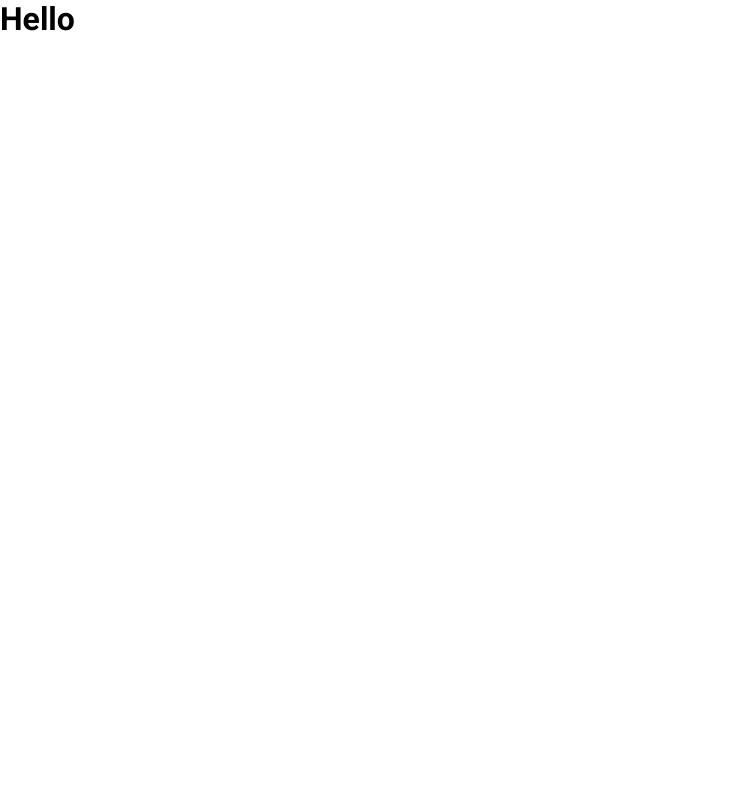
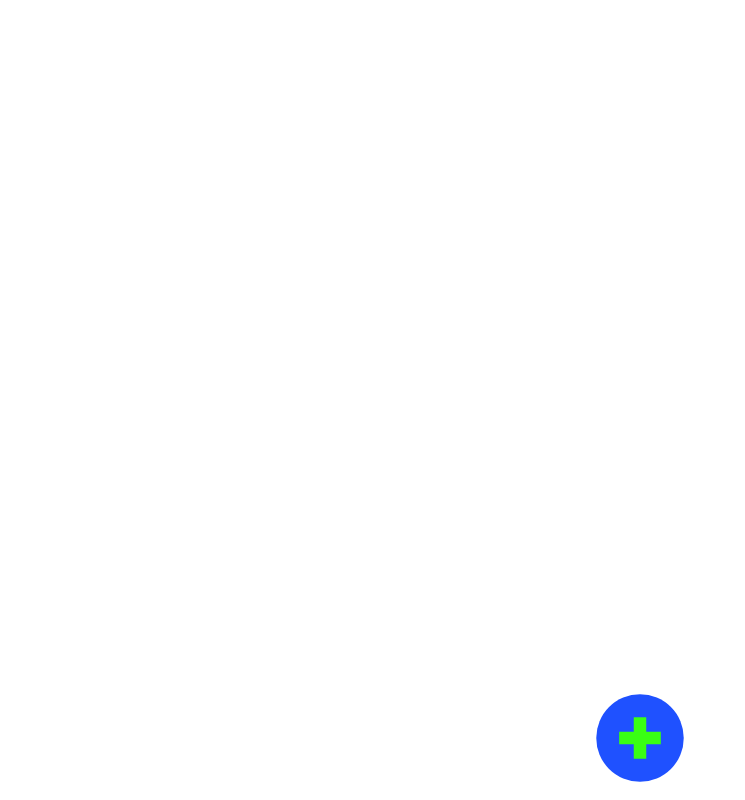
Before and after one commit to WilderDan/odin-todo, a website built with webpack: page src/index.html in a window 1280 px wide. Shown: the whole page, without its empty margins (0-745 px from the left). Built offline with nearby package versions, Linux system fonts and the light colour scheme.

Commit message:
Add Home component

```diff
--- /dev/null
+++ b/src/components/app/app.css
@@ -0,0 +1,3 @@
+.app {
+  height: 100%;
+}
--- a/src/components/app/app.js
+++ b/src/components/app/app.js
@@ -1,6 +1,14 @@
+import styles from "./app.css";
+
+import Home from "../home/home.js";
+
 const App = () => {
   const app = document.createElement("div");
-  app.innerHTML = "<h1>Hello</h1>";
+  app.classList.add(styles.app);
+
+  const home = Home();
+
+  app.appendChild(home.getElement());
 
   const getElement = () => {
     return app;
--- /dev/null
+++ b/src/components/home/home.css
@@ -0,0 +1,24 @@
+.home {
+  height: 100%;
+  display: flex;
+  flex-direction: column;
+  align-items: center;
+}
+
+.imgContainer {
+  position: fixed;
+  left: 0;
+  bottom: 0;
+  width: 100%;
+  height: 125px;
+  display: flex;
+  align-items: center;
+  justify-content: center;
+}
+
+.img {
+  width: 100px;
+  height: 100px;
+  border-radius: 100%;
+  cursor: pointer;
+}
--- /dev/null
+++ b/src/components/home/home.js
@@ -0,0 +1,23 @@
+import styles from "./home.css";
+import AddItemImageSrc from "./images/plus.svg";
+
+const Home = () => {
+  const home = document.createElement("div");
+  home.classList.add(styles.home);
+
+  const imgContainer = document.createElement("div");
+  imgContainer.classList.add(styles.imgContainer);
+
+  const img = document.createElement("img");
+  img.classList.add(styles.img);
+  img.src = AddItemImageSrc;
+  img.alt = "Add button";
+
+  imgContainer.appendChild(img);
+  home.appendChild(imgContainer);
+
+  const getElement = () => home;
+  return { getElement };
+};
+
+export default Home;
--- a/src/index.css
+++ b/src/index.css
@@ -12,6 +12,14 @@ body {
   min-height: 100vh;
 }
 
+body {
+  display: flex;
+}
+
+body > div {
+  flex: 1;
+}
+
 a {
   text-decoration: none;
   color: inherit;
```
Also changed, not shown: src/components/home/images/plus.svg (added).
